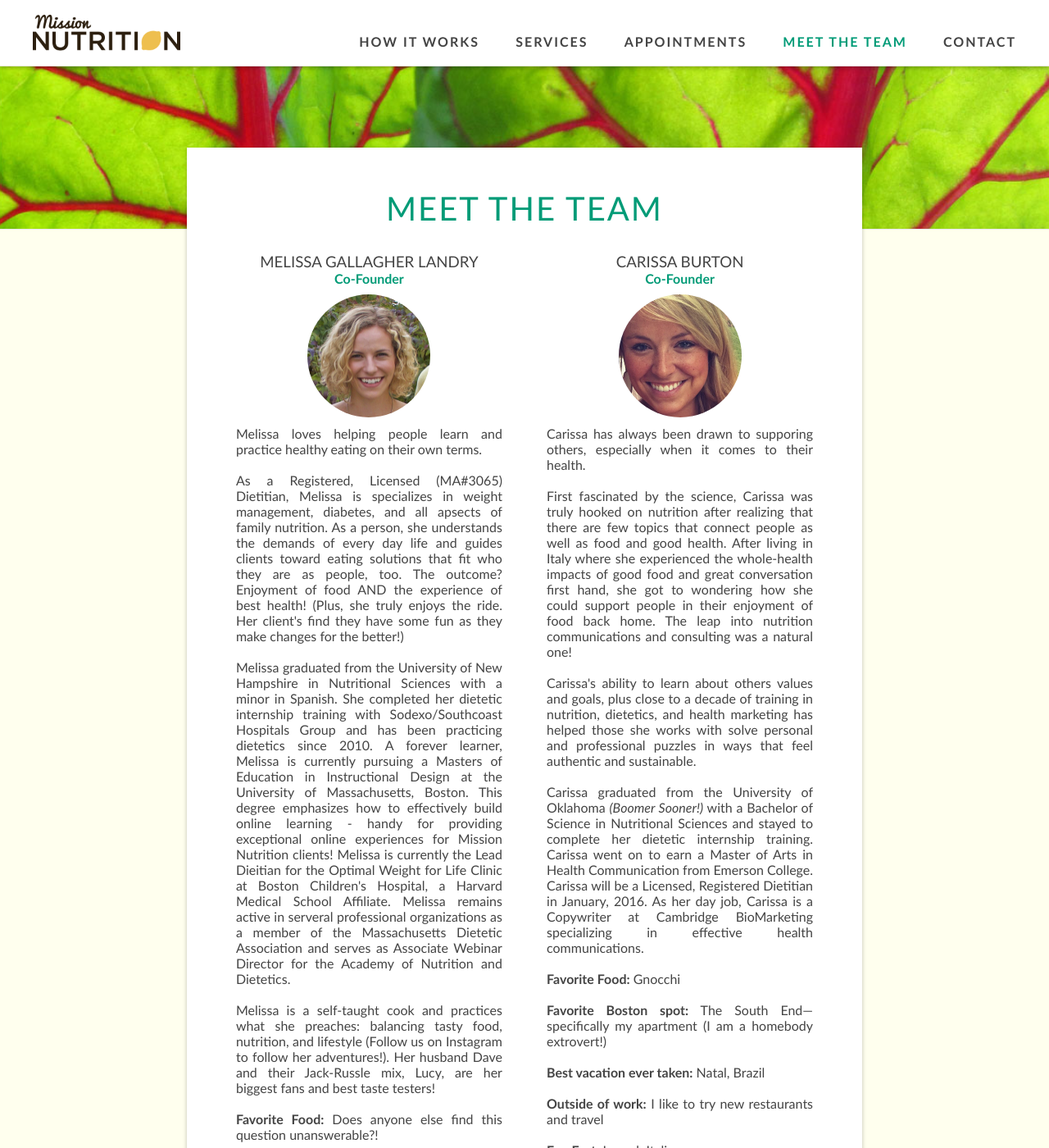
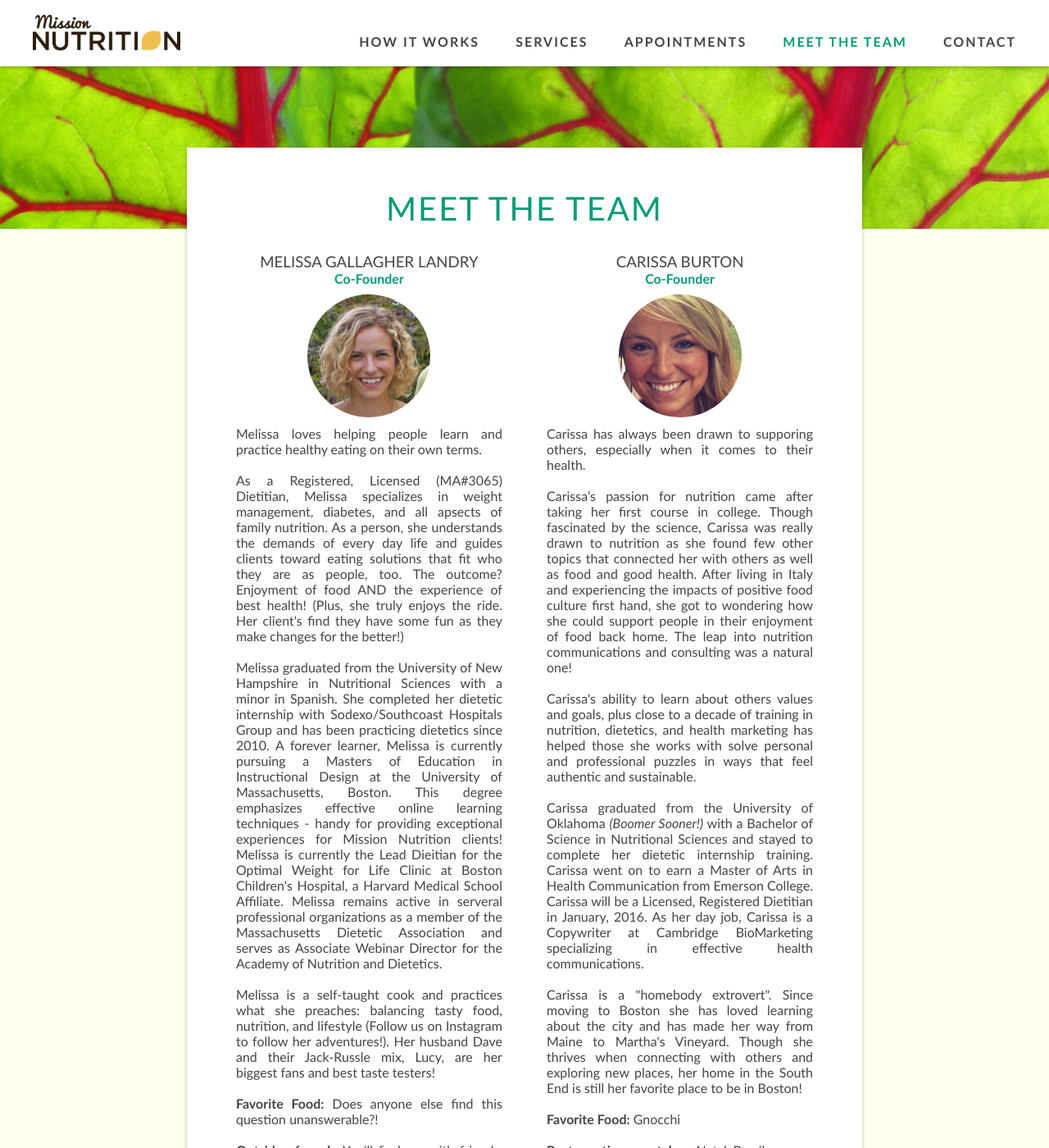
Before and after one commit to davelandry/missionnutrition, a Jekyll site: the page built from _pages/team.html, in a window 1280 px wide and 1400 px high. Shown: the whole window at 82% size. Built offline with Jekyll 4.4.1, drawn with Linux system fonts in a browser that asks for light colours; nearby versions of some CDN libraries.

Commit message:
Update team.html

```diff
--- a/_pages/team.html
+++ b/_pages/team.html
@@ -10,9 +10,9 @@ image: chard
   <img src="/images/melissa.jpg" />
 Melissa loves helping people learn and practice healthy eating on their own terms.
 <br /><br />
-As a Registered, Licensed (MA#3065) Dietitian, Melissa is specializes in weight management, diabetes, and all apsects of family nutrition. As a person, she understands the demands of every day life and guides clients toward eating solutions that fit who they are as people, too. The outcome? Enjoyment of food AND the experience of best health! (Plus, she truly enjoys the ride. Her client's find they have some fun as they make changes for the better!)
+As a Registered, Licensed (MA#3065) Dietitian, Melissa specializes in weight management, diabetes, and all apsects of family nutrition. As a person, she understands the demands of every day life and guides clients toward eating solutions that fit who they are as people, too. The outcome? Enjoyment of food AND the experience of best health! (Plus, she truly enjoys the ride. Her client's find they have some fun as they make changes for the better!)
 <br /><br />
-Melissa graduated from the University of New Hampshire in Nutritional Sciences with a minor in Spanish. She completed her dietetic internship training with Sodexo/Southcoast Hospitals Group and has been practicing dietetics since 2010. A forever learner, Melissa is currently pursuing a Masters of Education in Instructional Design at the University of Massachusetts, Boston. This degree emphasizes how to effectively build online learning - handy for providing exceptional online experiences for Mission Nutrition clients! Melissa is currently the Lead Dieitian for the Optimal Weight for Life Clinic at Boston Children's Hospital, a Harvard Medical School Affiliate. Melissa remains active in serveral professional organizations as a member of the Massachusetts Dietetic Association and serves as Associate Webinar Director for the Academy of Nutrition and Dietetics.
+Melissa graduated from the University of New Hampshire in Nutritional Sciences with a minor in Spanish. She completed her dietetic internship with Sodexo/Southcoast Hospitals Group and has been practicing dietetics since 2010. A forever learner, Melissa is currently pursuing a Masters of Education in Instructional Design at the University of Massachusetts, Boston. This degree emphasizes effective online learning techniques - handy for providing exceptional experiences for Mission Nutrition clients! Melissa is currently the Lead Dieitian for the Optimal Weight for Life Clinic at Boston Children's Hospital, a Harvard Medical School Affiliate. Melissa remains active in serveral professional organizations as a member of the Massachusetts Dietetic Association and serves as Associate Webinar Director for the Academy of Nutrition and Dietetics.
 <br /><br />
 Melissa is a self-taught cook and practices what she preaches: balancing tasty food, nutrition, and lifestyle (Follow us on Instagram to follow her adventures!). Her husband Dave and their Jack-Russle mix, Lucy, are her biggest fans and best taste testers!
 <br /><br />
@@ -43,15 +43,15 @@ Melissa is a self-taught cook and practices what she preaches: balancing tasty f
 
 Carissa has always been drawn to supporing others, especially when it comes to their health.
 <br /><br />
-First fascinated by the science, Carissa was truly hooked on nutrition after realizing that there are few topics that connect people as well as food and good health. After living in Italy where she experienced the whole-health impacts of good food and great conversation first hand, she got to wondering how she could support people in their enjoyment of food back home. The leap into nutrition communications and consulting was a natural one!
+Carissa’s passion for nutrition came after taking her first course in college. Though fascinated by the science, Carissa was really drawn to nutrition as she found few other topics that connected her with others as well as food and good health. After living in Italy and experiencing the impacts of positive food culture first hand, she got to wondering how she could support people in their enjoyment of food back home. The leap into nutrition communications and consulting was a natural one!
 <br /><br />
 Carissa's ability to learn about others values and goals, plus close to a decade of training in nutrition, dietetics, and health marketing has helped those she works with solve personal and professional puzzles in ways that feel authentic and sustainable.
 <br /><br />
 Carissa graduated from the University of Oklahoma <i>(Boomer Sooner!)</i> with a Bachelor of Science in Nutritional Sciences and stayed to complete her dietetic internship training. Carissa went on to earn a Master of Arts in Health Communication from Emerson College. Carissa will be a Licensed, Registered Dietitian in January, 2016. As her day job, Carissa is a Copywriter at Cambridge BioMarketing specializing in effective health communications.
 <br /><br />
+Carissa is a "homebody extrovert". Since moving to Boston she has loved learning about the city and has made her way from Maine to Martha's Vineyard. Though she thrives when connecting with others and exploring new places, her home in the South End is still her favorite place to be in Boston!
+<br /><br />
 <b>Favorite Food:</b> Gnocchi
-<br /><br />
-<b>Favorite Boston spot:</b> The South End—specifically my apartment (I am a homebody extrovert!)
 <br /><br />
 <b>Best vacation ever taken:</b> Natal, Brazil
 <br /><br />
```
